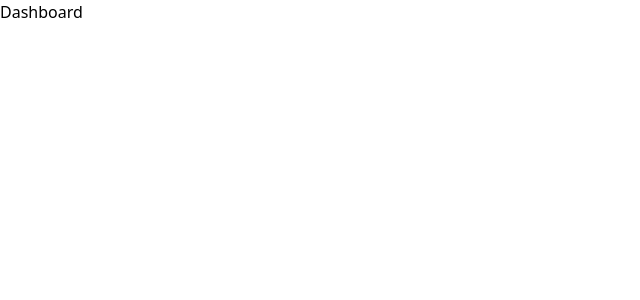
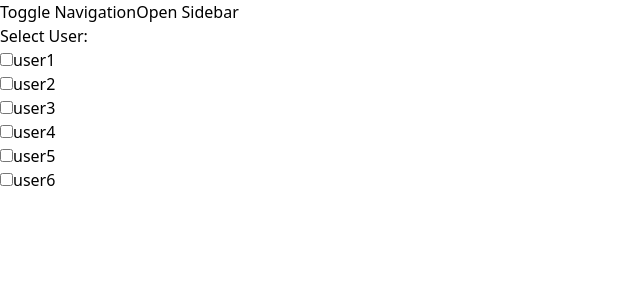
Before and after one commit to AryanshKukreja/dashboard, a React (Vite) app: page / in a window 1280 px wide. Shown: the top 300 px of the page, without its empty margins (0-640 px from the left). Built offline with nearby package versions, Linux system fonts and the light colour scheme.

Commit message:
sidebar created

```diff
--- a/src/components/Dashboard.jsx
+++ b/src/components/Dashboard.jsx
@@ -1,7 +1,56 @@
+import React, { useState } from "react";
+
 function Dashboard() {
+  const [isSidebarOpen, setIsSidebarOpen] = useState(false);
+  const users = ["user1", "user2", "user3", "user4", "user5", "user6"];
+
+  const toggleSidebar = () => {
+    setIsSidebarOpen(!isSidebarOpen);
+  };
+
   return (
     <div>
-      <h1 className=" text-green-400">Dashboard</h1>
+      <button
+        type="button"
+        className="text-gray-500 hover:text-gray-600 z-50"
+        onClick={toggleSidebar}
+        aria-controls="docs-sidebar"
+        aria-label="Toggle navigation"
+      >
+        <span className="sr-only">Toggle Navigation</span>
+        {isSidebarOpen ? "Close Sidebar" : "Open Sidebar"}
+      </button>
+
+      <div
+        id="docs-sidebar"
+        className={`hs-overlay [--auto-close:lg] hs-overlay-open:translate-x-0 ${
+          isSidebarOpen ? "translate-x-0" : "-translate-x-full"
+        } transition-all duration-300 transform fixed top-0 start-0 bottom-0 z-[60] w-64 bg-white border-e border-gray-200 pt-7 pb-10 overflow-y-auto lg:translate-x-0 lg:end-auto lg:bottom-0 [&::-webkit-scrollbar]:w-2 [&::-webkit-scrollbar-thumb]:rounded-full [&::-webkit-scrollbar-track]:bg-gray-100 [&::-webkit-scrollbar-thumb]:bg-gray-300`}
+      >
+        <div className="px-6 flex-none text-xl font-semibold">Select User:</div>
+        <nav
+          className="hs-accordion-group p-6 w-full flex flex-col flex-wrap"
+          data-hs-accordion-always-open
+        >
+          <ul className="space-y-1.5">
+            {users.map((user, index) => (
+              <li key={index} className="flex">
+                <input
+                  type="checkbox"
+                  className="shrink-0 mt-1 border-gray-200 rounded text-blue-600 focus:ring-blue-500 disabled:opacity-50 disabled:pointer-events-none"
+                  id={`user-checkbox-${index}`}
+                />
+                <label
+                  htmlFor={`user-checkbox-${index}`}
+                  className="flex items-center gap-x-3.5 py-2 px-2.5 text-lg text-gray-700 rounded-lg"
+                >
+                  {user}
+                </label>
+              </li>
+            ))}
+          </ul>
+        </nav>
+      </div>
     </div>
   );
 }
```
